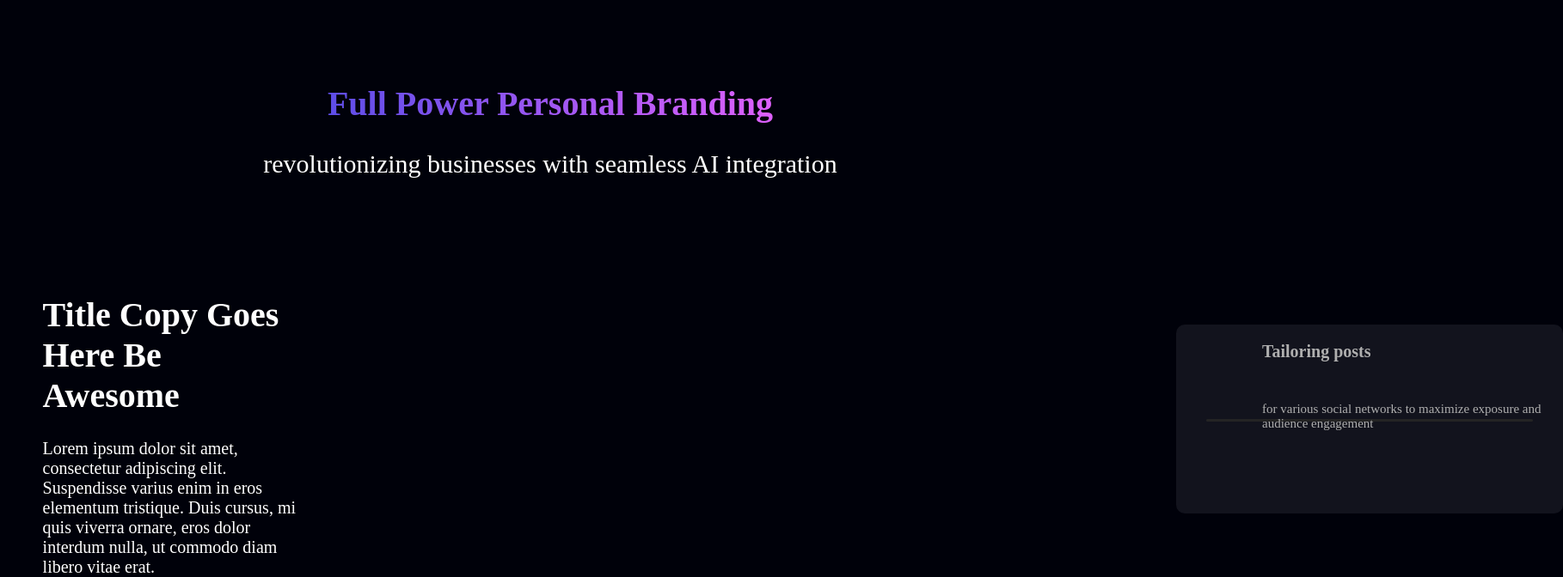
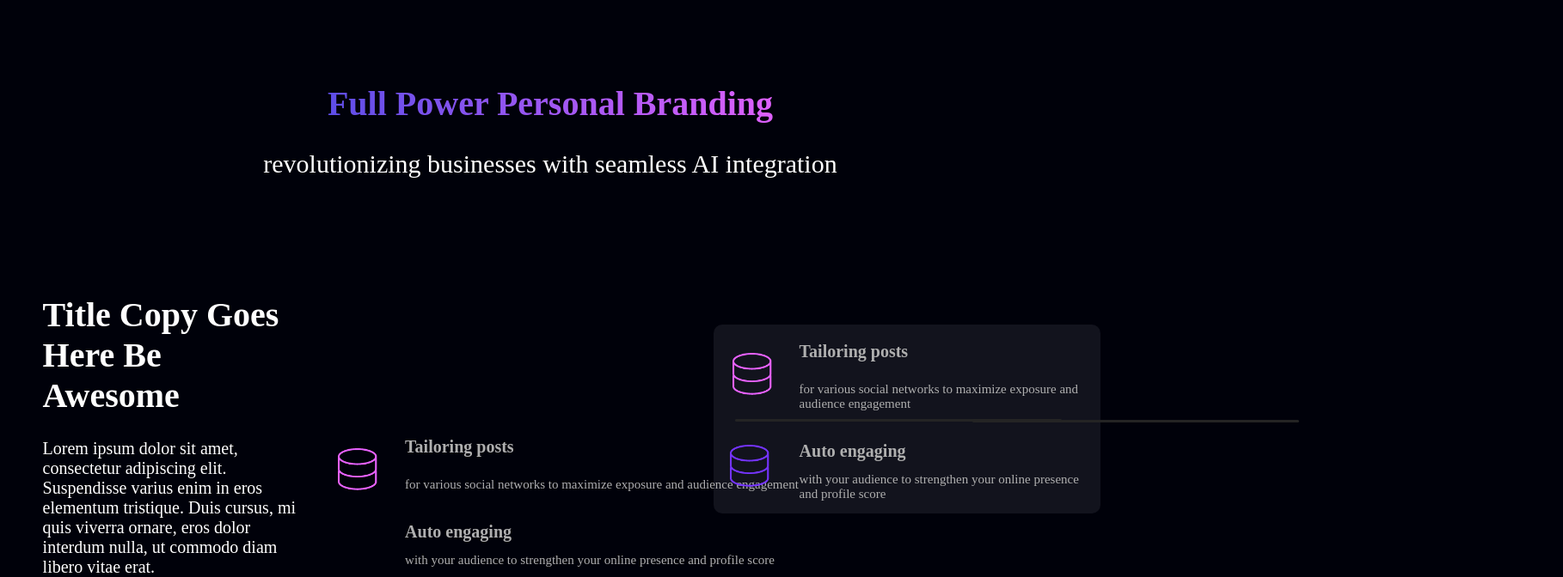
Before and after one commit to Tiidussalu/AI-veeb---html-css, a plain HTML site: page index.html in a window 1280 px wide. Shown: the part 980-1652 px from the top of the page at 86% size, 1818 px wide, since content can reach past the window. Drawn offline with Linux system fonts and the light colour scheme.

Commit message:
Add files via upload

```diff
--- a/index.html
+++ b/index.html
@@ -70,15 +70,37 @@
 
     <h1 class="page2title">Tailoring posts</h1>
 
-    <img class="logo1" src="img/image2.png" alt="">
+    <img class="logo1" src="img/06e5a36e-d0dd-4169-8af3-9255f44ffbba.png" alt="">
 
     <p class="pg2text1">for various social networks to maximize exposure and audience engagement</p>
+
+    <h1 class="pg2title2">Auto engaging</h1>
+
+    <p class="pg2text2">with your audience to strengthen your online presence and profile score</p>
+
+    <div class="container2">
+
+<div class="pg21">
+
+    <h1 class="page2title3">Tailoring posts</h1>
+
+    <img class="logo3" src="img/06e5a36e-d0dd-4169-8af3-9255f44ffbba.png" alt="">
+
+    <p class="pg2text3">for various social networks to maximize exposure and audience engagement</p>
+
+    <h1 class="pg2title4">Auto engaging</h1>
+
+    <p class="pg2text4">with your audience to strengthen your online presence and profile score</p>
+
+</div>
+
+</div>
 
 </div>
 
 <div class="container2">
 
-    <img class="logo2" src="img/image2.png" alt="">
+    <img class="logo2" src="img/d83be75b-0876-4b30-a98d-d247493706e3.png" alt="">
 
 </div>
 
--- a/style.css
+++ b/style.css
@@ -208,6 +208,118 @@ body {
 
 }
 
+.page2title3{
+
+    padding-top: 20px;
+
+    color: rgb(175, 175, 175);
+
+    font-size: 20px;
+
+    text-align: left;
+
+    margin-left: 100px;
+
+    font-weight: bolder;
+}
+
+.pg2text3{
+
+    color: rgb(175, 175, 175);
+
+    margin-left: 100px;
+
+    font-size: 15px;
+
+    margin-right: 15px;
+
+    margin-top: -20px;
+
+}
+
+.container2{
+    background-color: rgb(36, 36, 36);
+
+    width: 380px;
+
+    height: 3px;
+
+    border-radius: 10px;
+
+    margin-left: 67%;
+
+    margin-top: -110px;
+}
+
+.logo1{
+
+    width: 50px;
+
+    padding-left: 22px;
+
+    margin-top: -24px;
+
+}
+
+.logo2{
+
+    width: 50px;
+
+    margin-left: -6px;
+
+    padding-top: 30px;
+
+}
+
+.logo3{
+
+    width: 50px;
+
+    padding-left: 22px;
+
+    margin-top: -24px;
+
+}
+
+.logo4{
+
+    width: 50px;
+
+    margin-left: -12px;
+
+    padding-top: 600px;
+
+}
+
+.pg2title2{
+
+    padding-top: 20px;
+
+    color: rgb(175, 175, 175);
+
+    font-size: 20px;
+
+    text-align: left;
+
+    margin-left: 100px;
+
+    font-weight: bolder;
+
+}
+
+.pg2text2{
+
+    color: rgb(175, 175, 175);
+
+    margin-left: 100px;
+
+    font-size: 15px;
+
+    margin-right: 15px;
+
+    margin-top: 2px;
+}
+
 .page2{
 
     background-color: rgb(18, 19, 29);
@@ -218,7 +330,7 @@ body {
 
     border-radius: 10px ;
 
-    margin-left: 1360px;
+    margin-left: 65%;
 
     margin-top: 170px;
 
@@ -249,6 +361,8 @@ body {
 
     margin-right: 15px;
 
+    margin-top: -20px;
+
 }
 
 .container2{
@@ -260,12 +374,12 @@ body {
 
     border-radius: 10px;
 
-    margin-left: 1395px;
+    margin-left: 67%;
 
     margin-top: -110px;
 }
 
-.logo1{
+.logo3{
 
     width: 50px;
 
@@ -275,11 +389,69 @@ body {
 
 }
 
-.logo2{
+.logo4{
+
+    width: 50px;
+
+    margin-left: -6px;
+
+    padding-top: 30px;
+
+}
+
+.logo3{
+
+    width: 50px;
+
+    padding-left: 22px;
+
+    margin-top: -24px;
+
+}
+
+.logo4{
 
     width: 50px;
 
     margin-left: -12px;
 
-    padding-top: 30px;
+    padding-top: 600px;
+
 }
+
+.pg2title4{
+
+    padding-top: 20px;
+
+    color: rgb(175, 175, 175);
+
+    font-size: 20px;
+
+    text-align: left;
+
+    margin-left: 100px;
+
+    font-weight: bolder;
+
+}
+
+.pg2text4{
+
+    color: rgb(175, 175, 175);
+
+    margin-left: 100px;
+
+    font-size: 15px;
+
+    margin-right: 15px;
+
+    margin-top: 2px;
+}
+
+.pg21{
+
+margin-left: -200%;
+
+
+
+}
```
Also changed, not shown: img/06e5a36e-d0dd-4169-8af3-9255f44ffbba.png (added), img/d83be75b-0876-4b30-a98d-d247493706e3.png (added).
